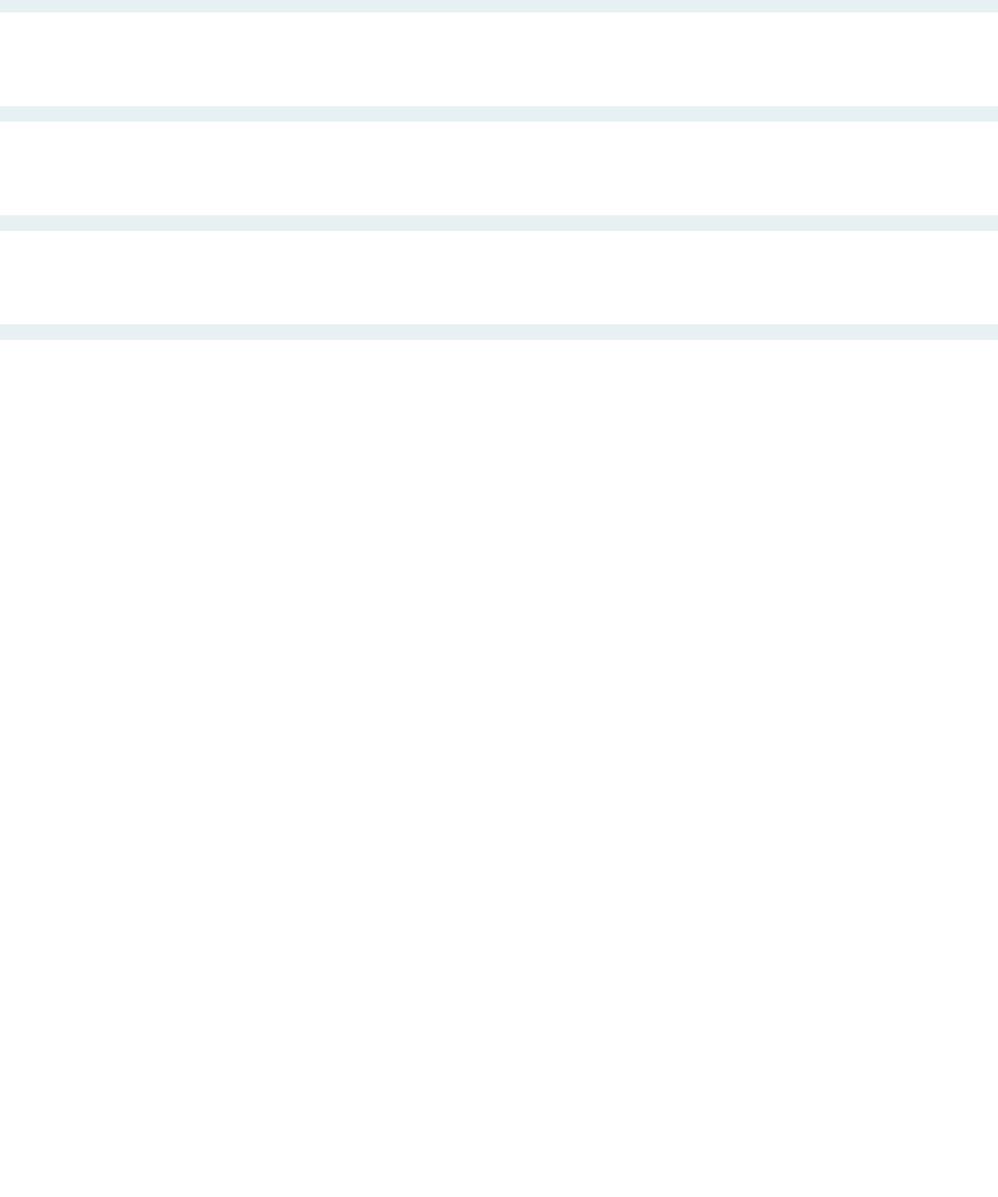
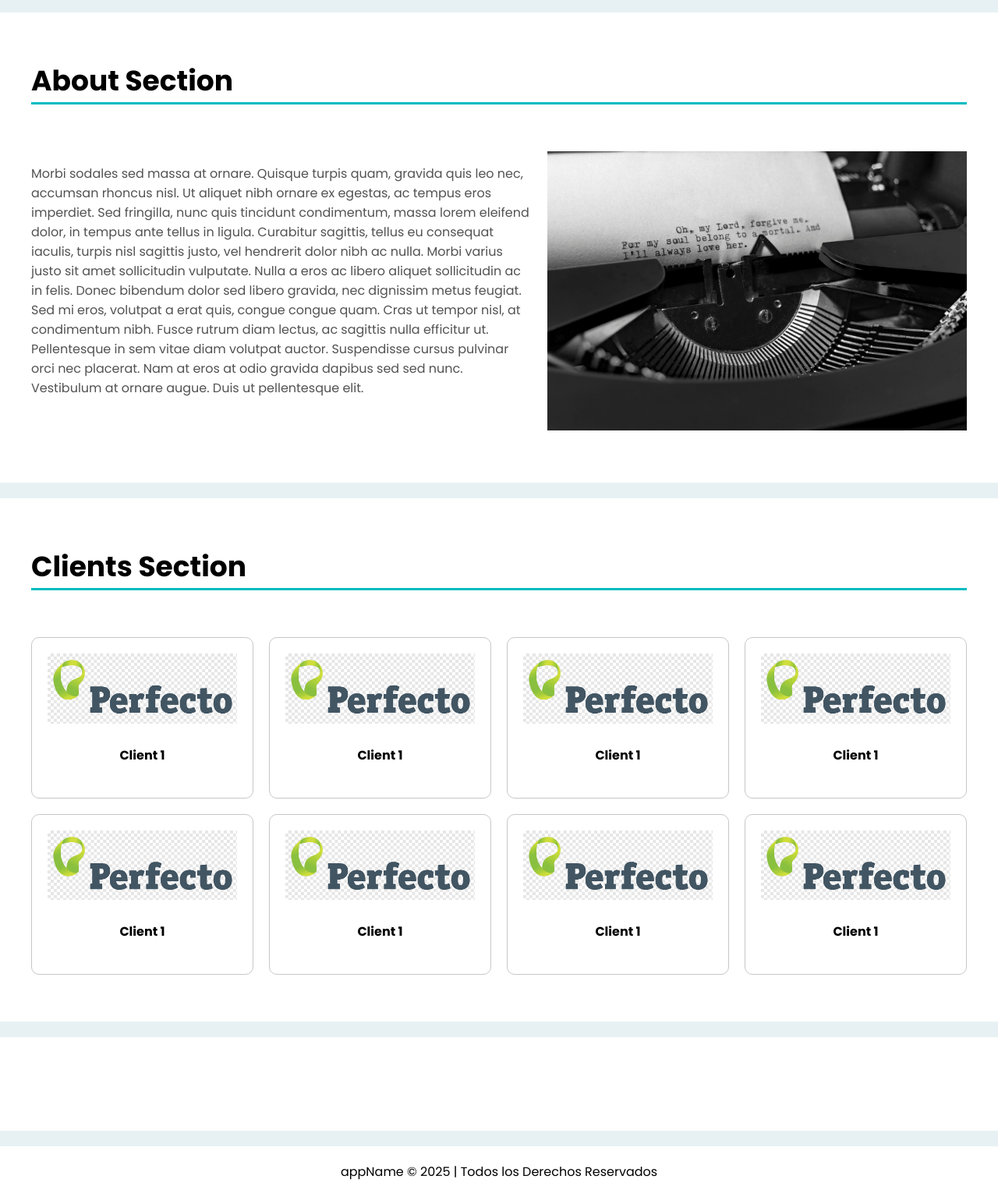
Before and after one commit to Javier-Miguras/front-end-study, a plain HTML site: page index.html in a window 1280 px wide. Shown: the part 1040-2575 px from the top of the page at 78% size. Before the commit the page ends 1476 px from the top, so only its background shows below. Drawn offline with Linux system fonts and the light colour scheme.

Commit message:
Avances landing

```diff
--- a/css/main.css
+++ b/css/main.css
@@ -106,18 +106,55 @@ main .principal {
     font-size: 14px;
 }
 
-.cards .cards-title {
+section .title {
     font-size: 24px;
     margin-bottom: 60px;
 }
 
-.cards-title h2 {
-    margin: 0;
-}
-
-.cards-title hr {
+section .title hr {
     margin: 0;
     height: 3px;
     background-color: #00bbc2;
     border: none;
 }
+
+section .title h2 {
+    margin: 0;
+}
+
+footer {
+    text-align: center;
+    padding: 20px;
+}
+
+.about-content {
+    display: flex;
+    justify-content: space-between;
+    gap: 20px;
+}
+
+.about-content .about-text {
+    color: rgb(82, 82, 82);
+}
+
+.about-content .about-img img {
+    width: 100%;
+}
+
+.clients-content {
+    display: grid;
+    grid-template-columns: auto auto auto auto;
+    width: 100%;
+    gap: 20px;
+}
+
+.clients-content .client-card {
+    text-align: center;
+    border: solid rgb(199, 199, 199) 1px;
+    border-radius: 10px;
+    padding: 20px;
+}
+
+.client-card img {
+    width: 100%;
+}
--- a/index.html
+++ b/index.html
@@ -53,9 +53,10 @@
             </div>
         </section>
         <div class="other-sections">
+            <!-- CARDS -->
             <div class="sections-container">
                 <section class="cards">
-                    <div class="cards-title">
+                    <div class="title">
                         <h2 >Cards Container</h2>
                         <hr>
                     </div>
@@ -82,12 +83,74 @@
                         </div>
                     </div>
                 </section>
-                <section></section>
-                <section></section>
+                <!-- ABOUT -->
+                <section class="about">
+                    <div class="title">
+                        <h2 >About Section</h2>
+                        <hr>
+                    </div>
+
+                    <div class="about-content">
+                        <div class="about-text">
+                            <p>
+                                Morbi sodales sed massa at ornare. Quisque turpis quam, gravida quis leo nec, accumsan rhoncus nisl. Ut aliquet nibh ornare ex egestas, ac tempus eros imperdiet. Sed fringilla, nunc quis tincidunt condimentum, massa lorem eleifend dolor, in tempus ante tellus in ligula. Curabitur sagittis, tellus eu consequat iaculis, turpis nisl sagittis justo, vel hendrerit dolor nibh ac nulla. Morbi varius justo sit amet sollicitudin vulputate. Nulla a eros ac libero aliquet sollicitudin ac in felis.
+
+                                Donec bibendum dolor sed libero gravida, nec dignissim metus feugiat. Sed mi eros, volutpat a erat quis, congue congue quam. Cras ut tempor nisl, at condimentum nibh. Fusce rutrum diam lectus, ac sagittis nulla efficitur ut. Pellentesque in sem vitae diam volutpat auctor. Suspendisse cursus pulvinar orci nec placerat. Nam at eros at odio gravida dapibus sed sed nunc. Vestibulum at ornare augue. Duis ut pellentesque elit.
+                            </p>
+                        </div>
+                        <div class="about-img">
+                            <img src="img/about.jpg" alt="About Image">
+                        </div>
+                    </div>
+                </section>
+                <!-- CLIENTS -->
+                <section class="clients">
+                    <div class="title">
+                        <h2 >Clients Section</h2>
+                        <hr>
+                    </div>
+
+                    <div class="clients-content">
+                        <div class="client-card">
+                            <img src="img/LOGO1.png" alt="Client1">
+                            <h4>Client 1</h4>
+                        </div>
+                        <div class="client-card">
+                            <img src="img/LOGO1.png" alt="Client1">
+                            <h4>Client 1</h4>
+                        </div>
+                        <div class="client-card">
+                            <img src="img/LOGO1.png" alt="Client1">
+                            <h4>Client 1</h4>
+                        </div>
+                        <div class="client-card">
+                            <img src="img/LOGO1.png" alt="Client1">
+                            <h4>Client 1</h4>
+                        </div>
+                        <div class="client-card">
+                            <img src="img/LOGO1.png" alt="Client1">
+                            <h4>Client 1</h4>
+                        </div>
+                        <div class="client-card">
+                            <img src="img/LOGO1.png" alt="Client1">
+                            <h4>Client 1</h4>
+                        </div>
+                        <div class="client-card">
+                            <img src="img/LOGO1.png" alt="Client1">
+                            <h4>Client 1</h4>
+                        </div>
+                        <div class="client-card">
+                            <img src="img/LOGO1.png" alt="Client1">
+                            <h4>Client 1</h4>
+                        </div>
+                    </div>
+                </section>
                 <section></section>
             </div>
         </div>
     </main>
-    <footer></footer>
+    <footer>
+        appName © 2025 | Todos los Derechos Reservados
+    </footer>
 </body>
 </html>
```
Also changed, not shown: img/LOGO1.png (added), img/LOGO2.png (added), img/LOGO3.jpg (added), img/LOGO4.png (added), img/about.jpg (added).
